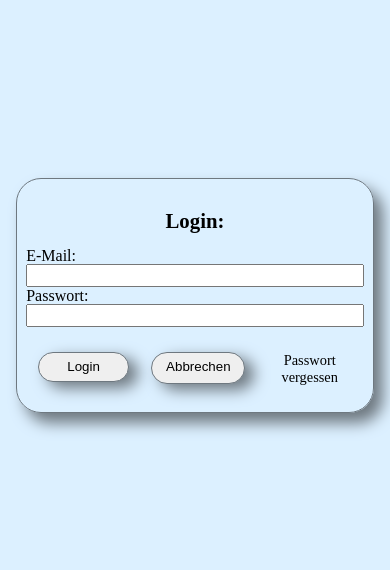
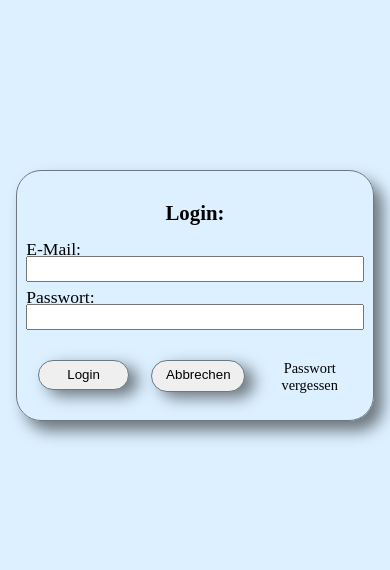
Before and after one commit to Niviera/Website, a PHP site: page /login.php in a window 390 px wide. Shown: the part 183-753 px from the top of the page. Run offline with PHP 8.4, Linux system fonts and the light colour scheme.

Commit message:
Update: Login font

```diff
--- a/CSS/login.css
+++ b/CSS/login.css
@@ -37,7 +37,7 @@ form #layout{
 
 form .Container_Label_doppelpunkt{
     width: 20%;
-    height: 17px;
+    height: 20px;
     display: grid;
     grid-template-columns: 90% 10%;
 }
@@ -47,8 +47,13 @@ form .Container_Label_doppelpunkt{
 }
 
 form input{
-    height: 17px;
+    height: 20px;
     width: 78%;
+    margin-bottom: 5px;
+}
+
+form label{
+    font-size: 1.2em;
 }
 
 form #Container_Buttons{
@@ -101,7 +106,7 @@ form #Container_Buttons{
 }
 
 
-@media(max-width:500px){
+@media(max-width:719px){
     #Container_Main_Login form{
         width: 95%;
     }
@@ -116,4 +121,8 @@ form #Container_Buttons{
         display: grid;
         grid-template-columns: auto auto;
     }
+
+    form label{
+        font-size: 1.1em;
+    }
 }
```
